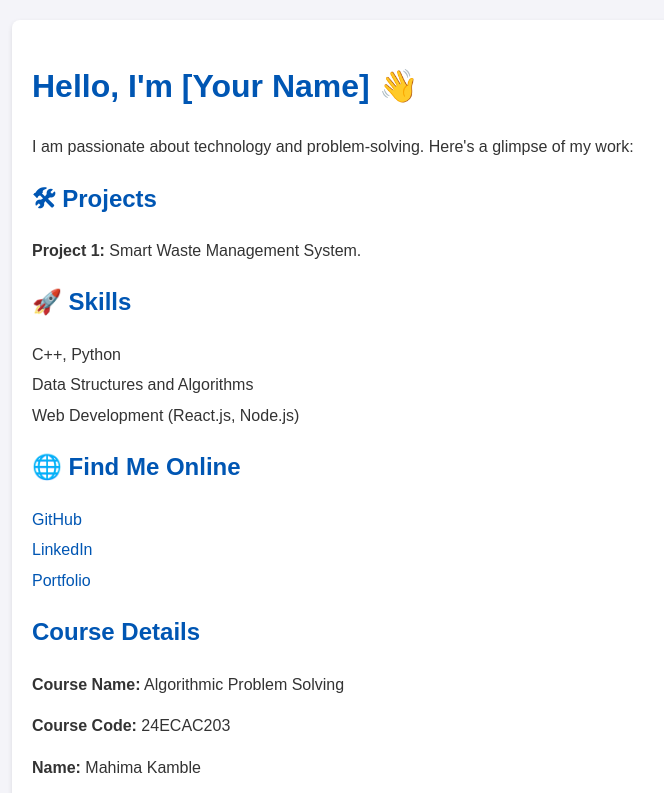
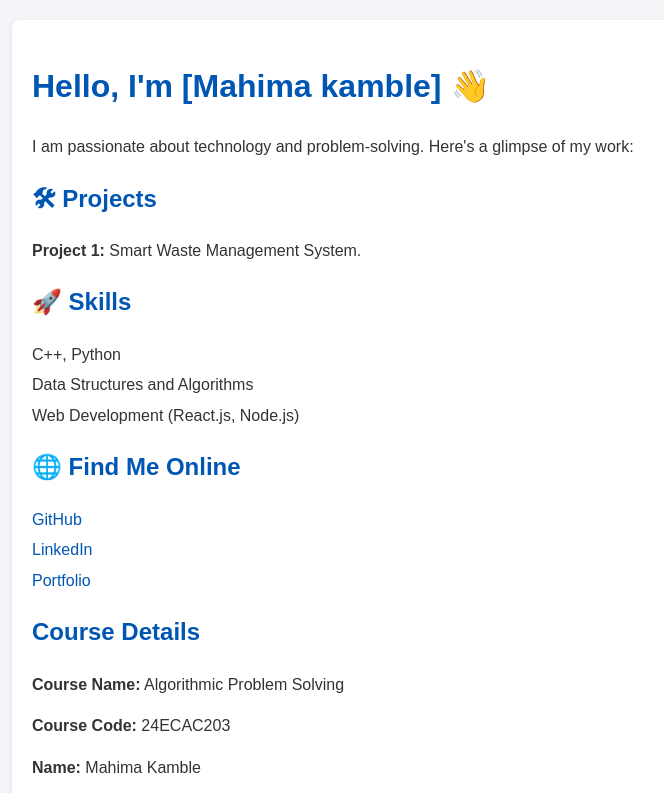
Before and after one commit to MahimaKamble/mahima.Portfolio.github.io, a plain HTML site: page index.html in a window 1280 px wide. Shown: the top 793 px of the page, without its empty margins (208-872 px from the left). Drawn offline with Linux system fonts and the light colour scheme.

Commit message:
Update index.html

```diff
--- a/index.html
+++ b/index.html
@@ -46,7 +46,7 @@
 </head>
 <body>
     <div class="container">
-        <h1>Hello, I'm <span>[Your Name]</span> 👋</h1>
+        <h1>Hello, I'm <span>[Mahima kamble]</span> 👋</h1>
         <p>I am passionate about technology and problem-solving. Here's a glimpse of my work:</p>
 
         <h2>🛠 Projects</h2>
```
